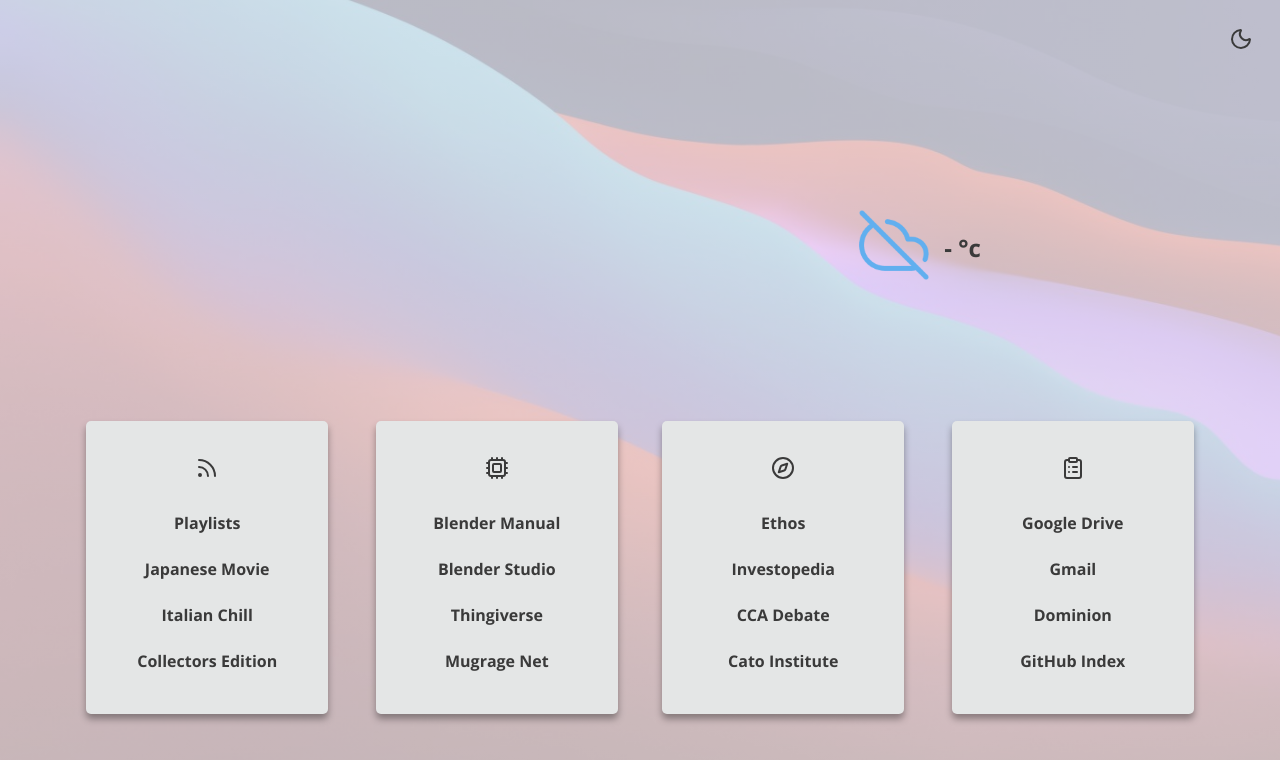
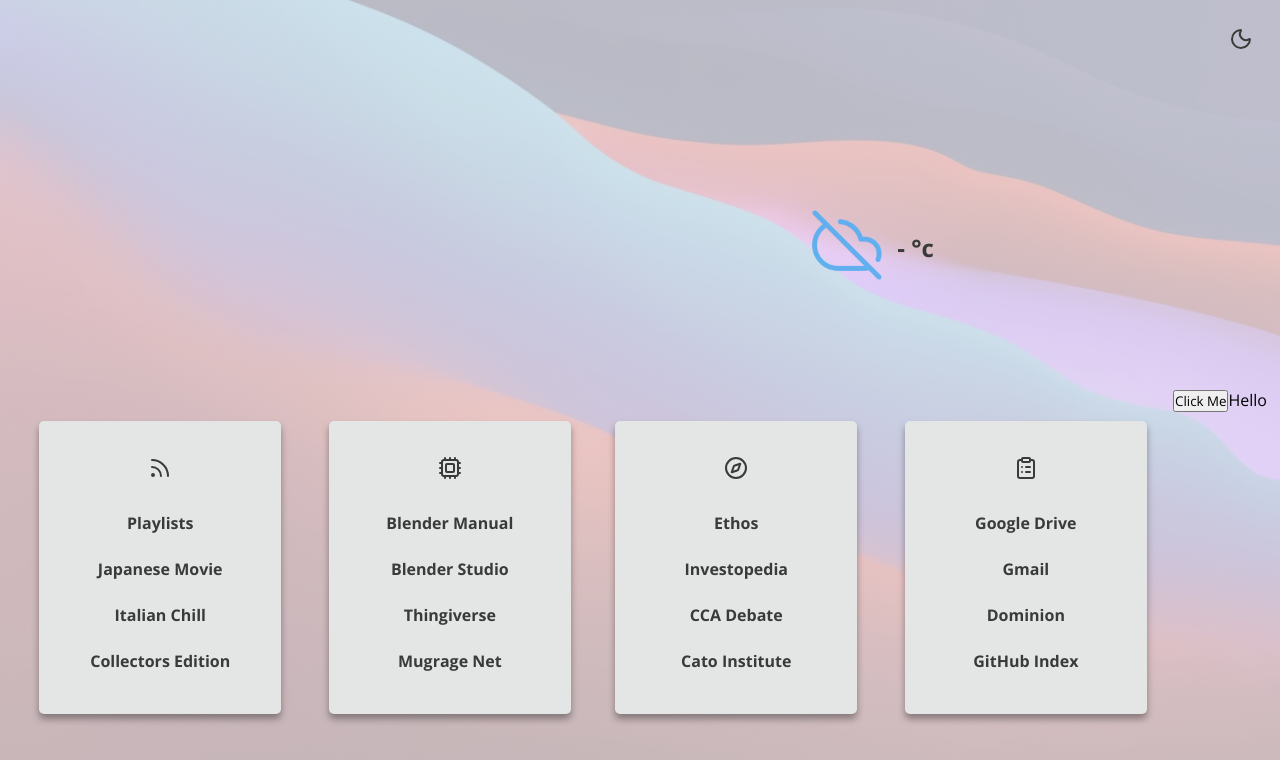
Before and after one commit to imugrage/imugrage.github.io, a website: page bento/index.html in a window 1280 px wide. Drawn offline with nearby package versions, Linux system fonts and the light colour scheme.

```diff
--- a/bento/index.html
+++ b/bento/index.html
@@ -78,6 +78,28 @@
     <script>
       lucide.createIcons();
     </script>
+
+
+<p><button onclick="myFunction()">Click Me</button></p>
+
+<div id="myDIV">Hello</div>
+
+<script>
+function myFunction() {
+  var x = document.getElementById("myDIV");
+  if (x.innerHTML === "Hello") {
+    x.innerHTML = "Swapped text!";
+  } else {
+    x.innerHTML = "Hello";
+  }
+}
+</script>
+
+
+
+
+
+
   </body>
   <!-- Developed and designed by Miguel Ávila: -->
   <!-- https://avila.sh-->
```
